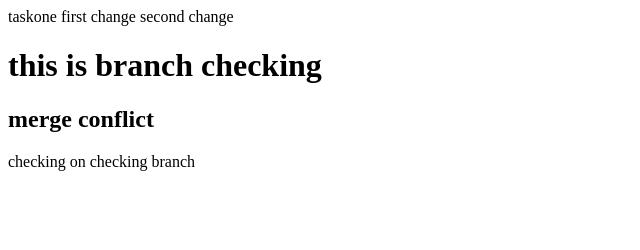
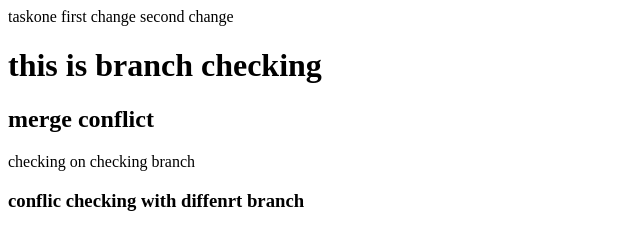
Before and after one commit to singh02raunak/check, a plain HTML site: page index.html in a window 1280 px wide. Shown: the whole page, without its empty margins (0-640 px from the left). Drawn offline with Linux system fonts and the light colour scheme.

Commit message:
conflict checking

```diff
--- a/index.html
+++ b/index.html
@@ -11,6 +11,6 @@
     <h1>this is branch checking </h1>
     <h2>merge conflict</h2>
     checking on checking branch
-
+    <h3>conflic checking with diffenrt branch</h3>
 </body>
 </html>
```
